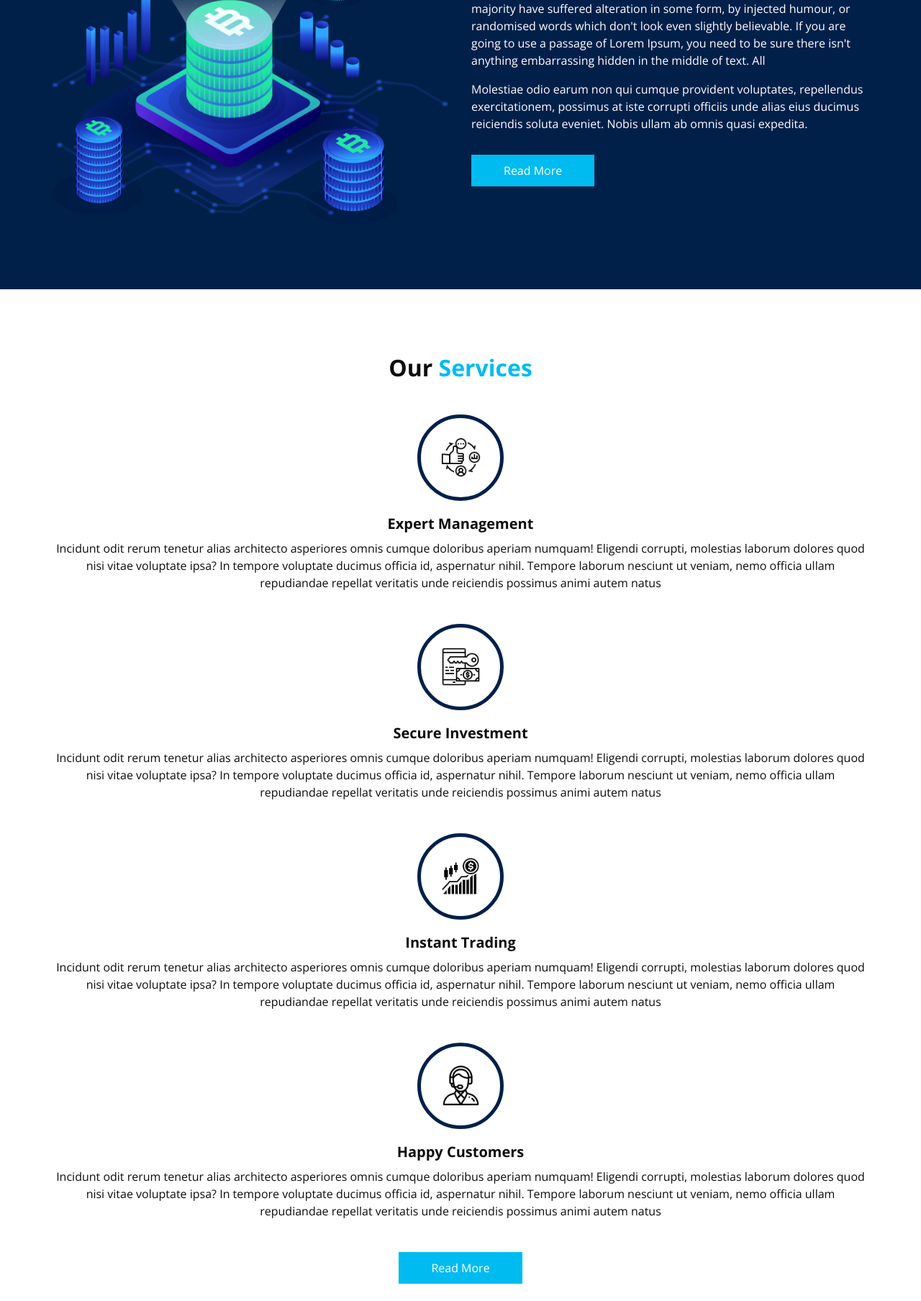
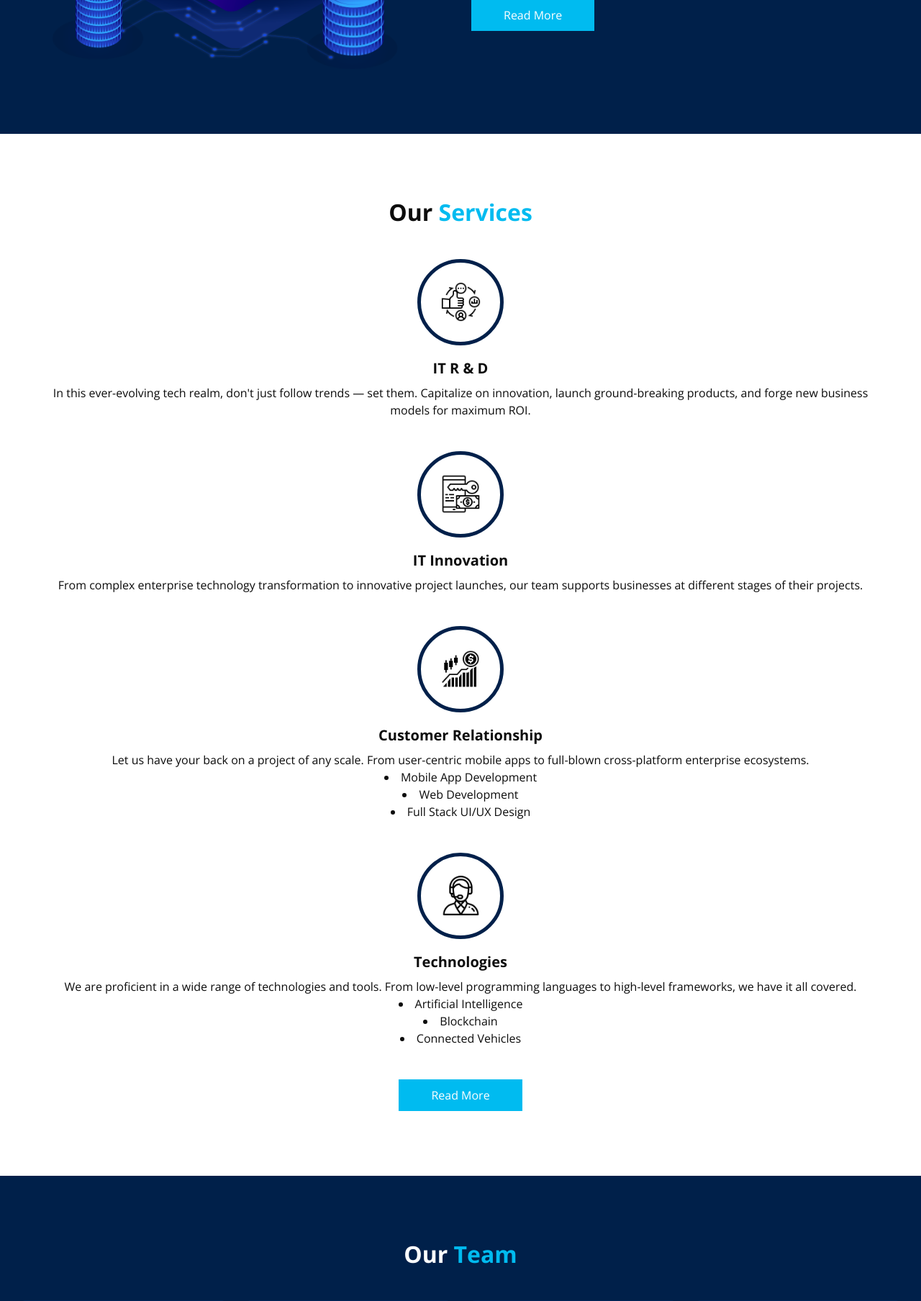
Before and after one commit to aaryaparadkar/bis, a Django app: template proj/bis/templates/bis/index.html in a window 1280 px wide. Shown: the part 2106-3914 px from the top of the page at 72% size. Run offline with Django 5.2, Linux system fonts and the light colour scheme; the template is opened without the code that fills it, so the values that code supplies are empty; some libraries are stand-ins or nearby versions; some web fonts are replaced.

Commit message:
minor changes

```diff
--- a/proj/bis/templates/bis/index.html
+++ b/proj/bis/templates/bis/index.html
@@ -175,7 +175,7 @@
             Our <span>Mission</span>
           </h2>
           <p>
-            There are many variations of passages of Lorem Ipsum available, but the majority have suffered alteration
+            Your partner of choice in developing innovative and sustainable solutions to shape a better world.
           </p>
         </div>
         <div class="row">
@@ -189,7 +189,7 @@
                   Mission 1
                 </h5>
                 <p>
-                  To create a dynamic and inclusive ecosystem that nurtures innovation across industries and disciplines.
+                  Built ecosystem that nurtures research and innovation across industries and disciplines.
                 </p>
                 <a href="">
                   Read More
@@ -204,14 +204,11 @@
               </div>
               <div class="detail-box">
                 <h5>
-                  Mission 2
+                  Innovation with us!
                 </h5>
                 <p>
-                  Empowering individuals and organizations through collaborative innovation, our mission is to provide a vibrant and inclusive platform that nurtures creativity, facilitates interdisciplinary collaboration, and accelerates the development of breakthrough ideas into tangible solutions. By fostering entrepreneurship, advancing technology, and addressing societal challenges, we strive to be a driving force in shaping a more resilient and sustainable world.
+                  To get real time hands-on experience of the innovations that will help you meet your digital transformation challenges and grow your business.
                 </p>
-                <a href="">
-                  Read More
-                </a>
               </div>
             </div>
           </div>
@@ -307,11 +304,10 @@
           </div>
           <div class="detail-box">
             <h5>
-              Expert Management
+              IT R & D
             </h5>
             <p>
-              Incidunt odit rerum tenetur alias architecto asperiores omnis cumque doloribus aperiam numquam! Eligendi corrupti, molestias laborum dolores quod nisi vitae voluptate ipsa? In tempore voluptate ducimus officia id, aspernatur nihil.
-              Tempore laborum nesciunt ut veniam, nemo officia ullam repudiandae repellat veritatis unde reiciendis possimus animi autem natus
+              In this ever-evolving tech realm, don't just follow trends — set them. Capitalize on innovation, launch ground-breaking products, and forge new business models for maximum ROI.
             </p>
           </div>
         </div>
@@ -321,11 +317,10 @@
           </div>
           <div class="detail-box">
             <h5>
-              Secure Investment
+              IT Innovation
             </h5>
             <p>
-              Incidunt odit rerum tenetur alias architecto asperiores omnis cumque doloribus aperiam numquam! Eligendi corrupti, molestias laborum dolores quod nisi vitae voluptate ipsa? In tempore voluptate ducimus officia id, aspernatur nihil.
-              Tempore laborum nesciunt ut veniam, nemo officia ullam repudiandae repellat veritatis unde reiciendis possimus animi autem natus
+              From complex enterprise technology transformation to innovative project launches, our team supports businesses at different stages of their projects.
             </p>
           </div>
         </div>
@@ -335,11 +330,13 @@
           </div>
           <div class="detail-box">
             <h5>
-              Instant Trading
+              Customer Relationship
             </h5>
             <p>
-              Incidunt odit rerum tenetur alias architecto asperiores omnis cumque doloribus aperiam numquam! Eligendi corrupti, molestias laborum dolores quod nisi vitae voluptate ipsa? In tempore voluptate ducimus officia id, aspernatur nihil.
-              Tempore laborum nesciunt ut veniam, nemo officia ullam repudiandae repellat veritatis unde reiciendis possimus animi autem natus
+              Let us have your back on a project of any scale. From user-centric mobile apps to full-blown cross-platform enterprise ecosystems.
+              <li>Mobile App Development</li>
+              <li>Web Development </li>
+              <li>Full Stack UI/UX Design</li>
             </p>
           </div>
         </div>
@@ -349,11 +346,13 @@
           </div>
           <div class="detail-box">
             <h5>
-              Happy Customers
+              Technologies
             </h5>
             <p>
-              Incidunt odit rerum tenetur alias architecto asperiores omnis cumque doloribus aperiam numquam! Eligendi corrupti, molestias laborum dolores quod nisi vitae voluptate ipsa? In tempore voluptate ducimus officia id, aspernatur nihil.
-              Tempore laborum nesciunt ut veniam, nemo officia ullam repudiandae repellat veritatis unde reiciendis possimus animi autem natus
+              We are proficient in a wide range of technologies and tools. From low-level programming languages to high-level frameworks, we have it all covered.
+              <li>Artificial Intelligence</li>
+              <li>Blockchain </li>
+              <li>Connected Vehicles</li>
             </p>
           </div>
         </div>
```
